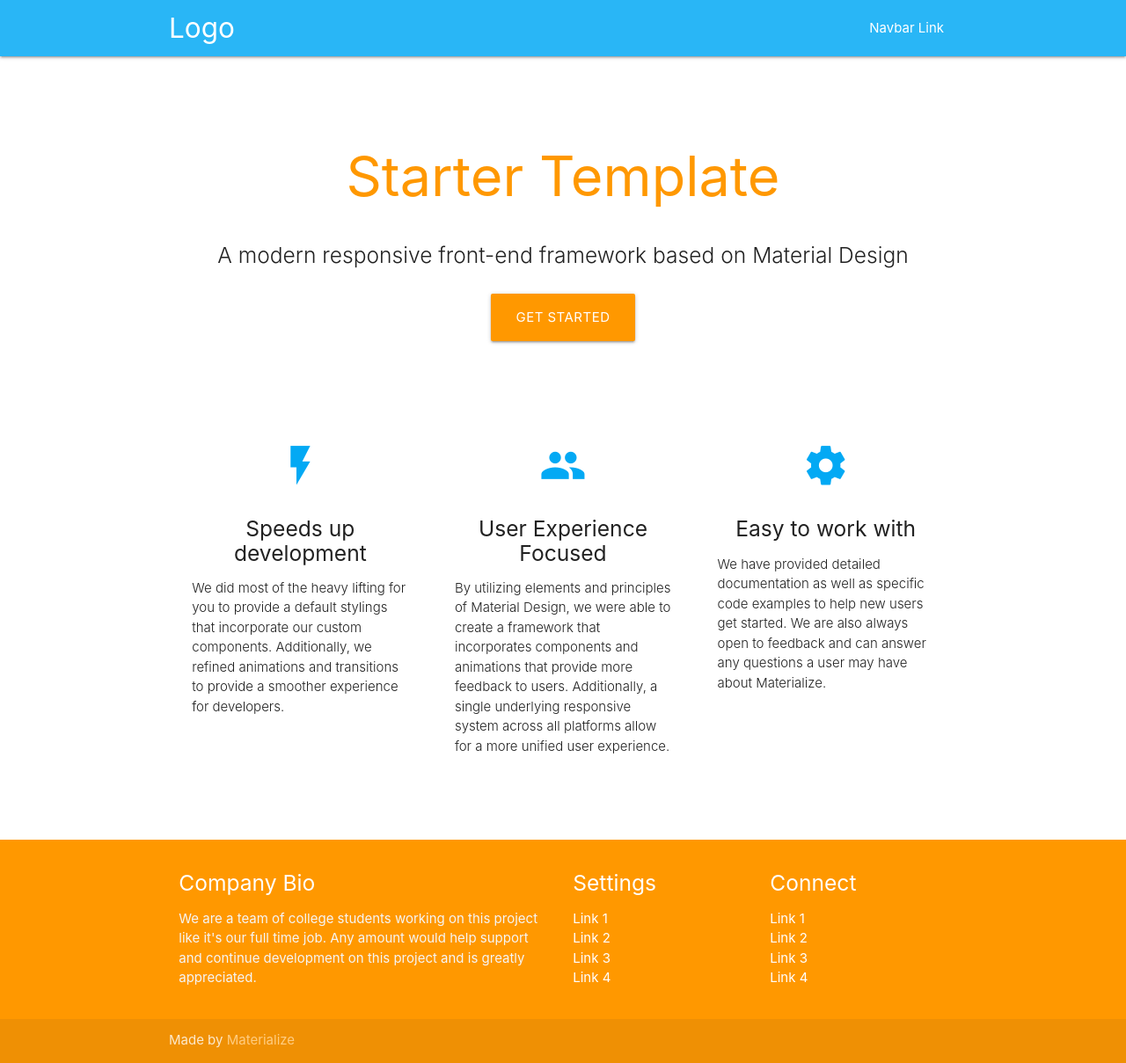
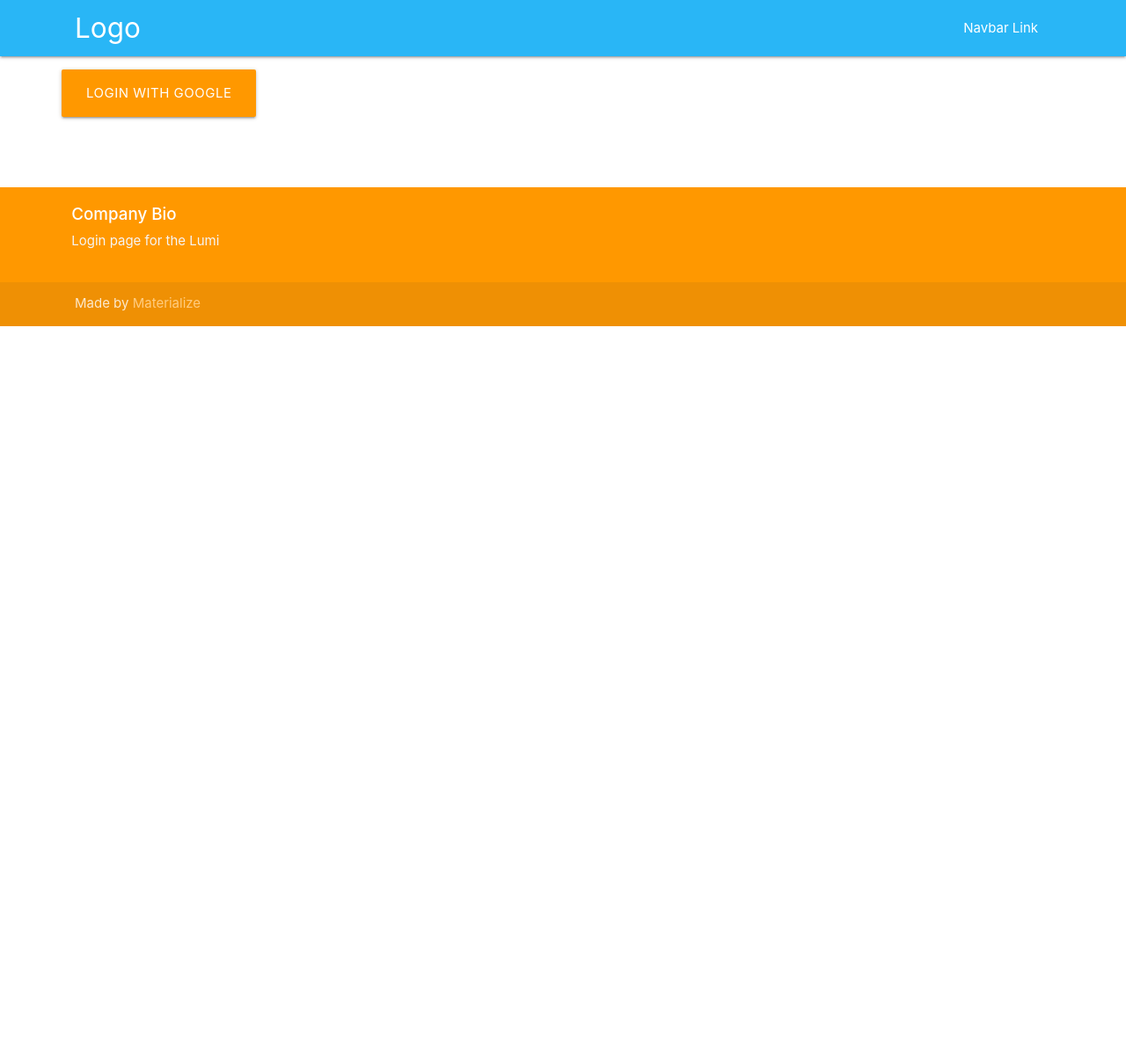
Before and after one commit to notexactlyawe/lumi-server, a Flask app: page / in a window 1280 px wide. Shown: the whole page at 88% size. After the commit the page ends 371 px from the top, so only its background shows below. Run offline with Flask 2, Linux system fonts and the light colour scheme; some libraries are stand-ins or nearby versions.

Commit message:
Add index.html with login button

```diff
--- a/lumi/templates/index.html
+++ b/lumi/templates/index.html
@@ -8,7 +8,8 @@
 		<!-- CSS  -->
 		<link href="https://fonts.googleapis.com/icon?family=Material+Icons" rel="stylesheet">
 		<link href="../static/styles/materialize.css" type="text/css" rel="stylesheet" media="screen,projection"/>
-  <link href="../statis/styles/style.css" type="text/css" rel="stylesheet" media="screen,projection"/>
+		<link href="../static/styles/style.css" type="text/css" rel="stylesheet" media="screen,projection"/>
+		<link rel="stylesheet" href="https://maxcdn.bootstrapcdn.com/bootstrap/4.0.0/css/bootstrap.min.css" integrity="sha384-Gn5384xqQ1aoWXA+058RXPxPg6fy4IWvTNh0E263XmFcJlSAwiGgFAW/dAiS6JXm" crossorigin="anonymous">
 	</head>
 	<body>
 		<nav class="light-blue lighten-1" role="navigation">
@@ -23,55 +24,14 @@
 				<a href="#" data-target="nav-mobile" class="sidenav-trigger"><i class="material-icons">menu</i></a>
 			</div>
 		</nav>
-  <div class="section no-pad-bot" id="index-banner">
-    <div class="container">
-      <br><br>
-      <h1 class="header center orange-text">Starter Template</h1>
-      <div class="row center">
-        <h5 class="header col s12 light">A modern responsive front-end framework based on Material Design</h5>
-      </div>
-      <div class="row center">
-        <a href="http://materializecss.com/getting-started.html" id="download-button" class="btn-large waves-effect waves-light orange">Get Started</a>
-      </div>
-      <br><br>
 
-    </div>
-  </div>
-
-
-  <div class="container">
+		<div class="container" id="content">
 			<div class="section">
 
 				<!--   Icon Section   -->
-      <div class="row">
-        <div class="col s12 m4">
-          <div class="icon-block">
-            <h2 class="center light-blue-text"><i class="material-icons">flash_on</i></h2>
-            <h5 class="center">Speeds up development</h5>
-
-            <p class="light">We did most of the heavy lifting for you to provide a default stylings that incorporate our custom components. Additionally, we refined animations and transitions to provide a smoother experience for developers.</p>
+				<div class="row center">
+					<a href="http://localhost:3000/dashboard" id="download-button" class="btn-large waves-effect waves-light orange">Login with Google</a>
 				</div>
-        </div>
-
-        <div class="col s12 m4">
-          <div class="icon-block">
-            <h2 class="center light-blue-text"><i class="material-icons">group</i></h2>
-            <h5 class="center">User Experience Focused</h5>
-
-            <p class="light">By utilizing elements and principles of Material Design, we were able to create a framework that incorporates components and animations that provide more feedback to users. Additionally, a single underlying responsive system across all platforms allow for a more unified user experience.</p>
-          </div>
-        </div>
-
-        <div class="col s12 m4">
-          <div class="icon-block">
-            <h2 class="center light-blue-text"><i class="material-icons">settings</i></h2>
-            <h5 class="center">Easy to work with</h5>
-
-            <p class="light">We have provided detailed documentation as well as specific code examples to help new users get started. We are also always open to feedback and can answer any questions a user may have about Materialize.</p>
-          </div>
-        </div>
-      </div>
-
 			</div>
 			<br><br>
 		</div>
@@ -81,27 +41,7 @@
 				<div class="row">
 					<div class="col l6 s12">
 						<h5 class="white-text">Company Bio</h5>
-          <p class="grey-text text-lighten-4">We are a team of college students working on this project like it's our full time job. Any amount would help support and continue development on this project and is greatly appreciated.</p>
-
-
-        </div>
-        <div class="col l3 s12">
-          <h5 class="white-text">Settings</h5>
-          <ul>
-            <li><a class="white-text" href="#!">Link 1</a></li>
-            <li><a class="white-text" href="#!">Link 2</a></li>
-            <li><a class="white-text" href="#!">Link 3</a></li>
-            <li><a class="white-text" href="#!">Link 4</a></li>
-          </ul>
-        </div>
-        <div class="col l3 s12">
-          <h5 class="white-text">Connect</h5>
-          <ul>
-            <li><a class="white-text" href="#!">Link 1</a></li>
-            <li><a class="white-text" href="#!">Link 2</a></li>
-            <li><a class="white-text" href="#!">Link 3</a></li>
-            <li><a class="white-text" href="#!">Link 4</a></li>
-          </ul>
+						<p class="grey-text text-lighten-4">Login page for the Lumi</p>
 					</div>
 				</div>
 			</div>
@@ -115,8 +55,11 @@
 
 		<!--  Scripts-->
 		<script src="https://code.jquery.com/jquery-2.1.1.min.js"></script>
-  <script src="../statis/js/materialize.js"></script>
-  <script src="../static/js/init.js"></script>
+		<script src="../static/materialize.js"></script>
+		<script src="../static/init.js"></script>
+		<script src="https://code.jquery.com/jquery-3.2.1.slim.min.js" integrity="sha384-KJ3o2DKtIkvYIK3UENzmM7KCkRr/rE9/Qpg6aAZGJwFDMVNA/GpGFF93hXpG5KkN" crossorigin="anonymous"></script>
+		<script src="https://cdnjs.cloudflare.com/ajax/libs/popper.js/1.12.9/umd/popper.min.js" integrity="sha384-ApNbgh9B+Y1QKtv3Rn7W3mgPxhU9K/ScQsAP7hUibX39j7fakFPskvXusvfa0b4Q" crossorigin="anonymous"></script>
+		<script src="https://maxcdn.bootstrapcdn.com/bootstrap/4.0.0/js/bootstrap.min.js" integrity="sha384-JZR6Spejh4U02d8jOt6vLEHfe/JQGiRRSQQxSfFWpi1MquVdAyjUar5+76PVCmYl" crossorigin="anonymous"></script>
 
 	</body>
 </html>
```
Lines whose indentation alone changed are shown as unchanged.
